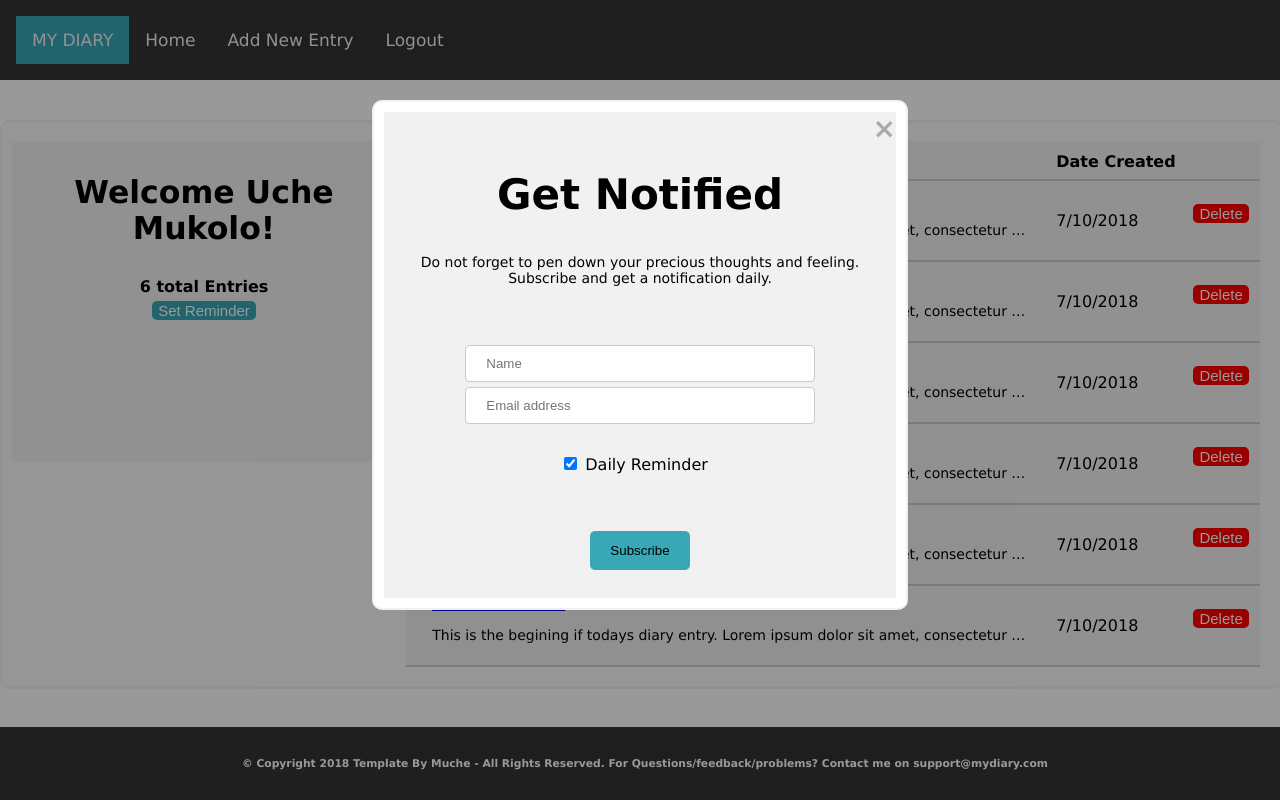
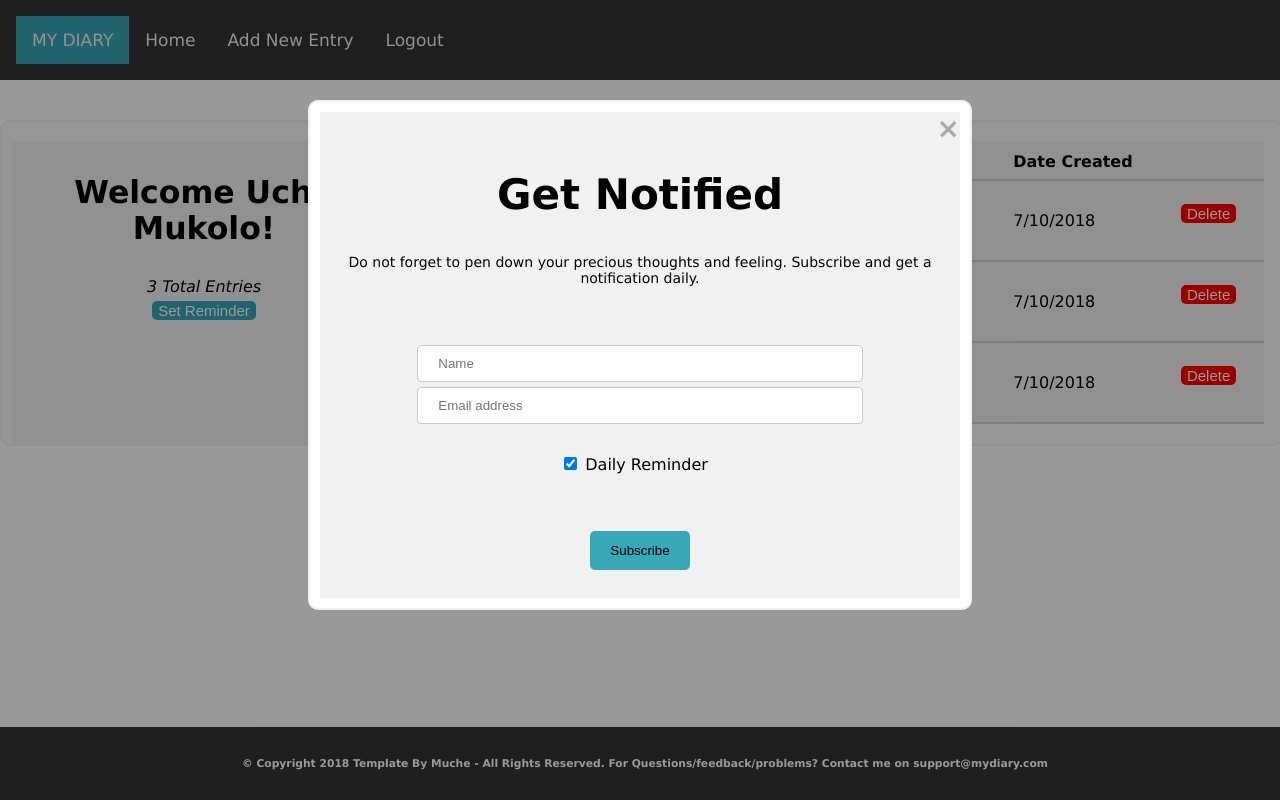
Before and after one commit to uchemukolo/myDiaryApp, a website: page UI/entries.html in a window 1280 px wide. Both pictures are taken after a click on the button "Set Reminder". Shown: the top 800 px of the page. Drawn offline with Linux system fonts and the light colour scheme.

Commit message:
update stylesheet

```diff
--- a/UI/css/style.css
+++ b/UI/css/style.css
@@ -2,6 +2,7 @@ body {
   margin: 0;
   font-family: Verdana, Geneva, Tahoma, sans-serif;
   background-color: #ffffff;
+
 }
 
 /* Naigation*/
@@ -145,7 +146,7 @@ border: 2px solid #f1f1f1;
   border-radius: 10px;
   border: 2px solid #f1f1f1;
   background-color: #fafafa;
-  margin: 75px auto;
+  margin: 70px auto;
   text-align: center;
   width: 42vw;
 }
@@ -170,7 +171,7 @@ border: 2px solid #f1f1f1;
 
 }
 .container-entries {
-  display: flex;
+  display: block;
   display: -webkit-box;
   display: -moz-box;
   display: -ms-flexbox;
@@ -184,7 +185,14 @@ border: 2px solid #f1f1f1;
   margin: 40px auto;
   margin-bottom: 100px;
   padding: 20px auto;
-  width: 100%;
+  width: 100vw;
+}
+
+.container-note {
+  padding: 20px;
+  background-color: #f1f1f1;
+  display: block;
+  text-align: center;
 }
 .col-25 {
   float: left;
@@ -225,11 +233,16 @@ border: 2px solid #f1f1f1;
   background-color: #f1f1f1;
   display: block;
   align-items: center;
-  height: 40vh;
+  height: auto;
+  margin-left: 10px;
   margin-top: 20px;
-  margin-left: 10px;
   text-align:center;
   width: 30%;
+}
+.profile {
+  display: block;
+  margin-top: 50px auto;
+  width: 100%;
 }
 
 .firstimg {
@@ -341,6 +354,7 @@ display: inline-block;
 .main {
   background-size: cover;
   background-repeat: no-repeat;
+
   background-image: url("../images/pexels-photo-845434.jpeg");
   color: #000000;
   height: 50vh;
@@ -416,13 +430,7 @@ margin-top: 10PX;
   border: 2px solid #f1f1f1;
   border-radius: 10px;
   background-color: #ffffff;
-  width: 40%;
-}
-.container-note {
-  padding: 20px;
-  background-color: #f1f1f1;
-  display: block;
-  text-align: center;
+  width: 50%;
 }
 
 /* The Close Button */
@@ -452,7 +460,7 @@ margin-top: 10PX;
   background-color: #38a7b6;
   border: none;
   border-radius: 5px;
-  margin: 5px 0px 5px 0px;
+  margin: 5px 0px 20px 0px;
   color: #ffffff;
   font-size: 15px;
   padding: 20px auto;
@@ -500,6 +508,27 @@ margin-top: 10PX;
   width: 75%;
 }
 
+.pagination {
+  display: inline-block;
+  margin: 0px auto;
+
+
+}
+
+.pagination a {
+  border: 1px solid #cecaca;
+  color: 000;
+  float: left;
+  padding: 8px 16px;
+  text-decoration: none;
+  transition: background-color .3s;
+}
+
+.pagination a.active {
+  background-color: #38a7b6;
+  border: 1px solid #cecaca;
+  color: #fff;
+}
 @media only screen and (max-width:700px) {
   /* For mobile phones: */
   .container-entries, .main-reminder {
@@ -544,20 +573,21 @@ table {
   padding:0px auto;
   text-align:left;
   text-decoration: none;
-  width: 66.7VW;
+  width: 67VW;
 }
 td, th {
-  border-bottom: 2px solid #ccc;
+  border-bottom: 2px solid #cdd2d4;
   text-align: left;
   text-decoration: none;
   padding: 8px;
 }
 .ellipsis {
   white-space: nowrap;
-    width: 600px;
+    width: 450px;
     overflow: hidden;
     text-overflow: ellipsis;
 }
+
 .welcome {
   text-align: center;
 }
--- a/UI/entries.html
+++ b/UI/entries.html
@@ -7,7 +7,6 @@
   <meta name="viewport" content="width=device-width, initial-scale=1" />
   <link rel="stylesheet" href="css/style.css">
   <link rel="stylesheet" href="https://cdnjs.cloudflare.com/ajax/libs/font-awesome/4.7.0/css/font-awesome.min.css">
-
 </head>
 
 <body class="background">
@@ -22,13 +21,15 @@
   </div>
   <div class="container-entries">
     <div class="entry-list">
+
         <h3>Welcome Uche Mukolo!</h3>
         <span id="total-entries">
-      <strong>6 total Entries</strong>
+          <em>3 Total Entries</em>
         </span>
         </br>
         <!-- Trigger/Open The Modal -->
         <button id="myBtn">Set Reminder</button>
+
     </div>
     <div id="myModal" class="modal">
       <div class="modal-content">
@@ -50,7 +51,10 @@
           </div>
         </form>
       </div>
+
     </div>
+
+
     <table>
       <tr>
         <th></th>
@@ -60,6 +64,7 @@
       </tr>
       <tr>
         <td>
+
         </td>
         <td>
           <a href="entry-detail.html">Latest Entry</a>
@@ -76,6 +81,7 @@
       </tr>
       <tr>
         <td>
+
         </td>
         <td>
           <a href="entry-detail.html">My Day at the beach</a>
@@ -93,55 +99,7 @@
       </tr>
       <tr>
         <td>
-        </td>
-        <td>
-          <a href="entry-detail.html">About Christmas</a>
-          <p class="ellipsis">This is the begining if todays diary entry. Lorem ipsum dolor sit amet, consectetur adipiscing elit. Phasellus
-            imperdiet, nulla et dictum interdum, nisi lorem egestas vitae scel...
-          </p>
-        </td>
-        <td>
-          7/10/2018
-        </td>
-        <td>
-          <button id="myDelBtn">Delete</button>
-        </td>
-      </tr>
-      <tr>
-        <td>
-        </td>
-        <td>
-          <a href="entry-detail.html">Latest Entry</a>
-          <p class="ellipsis">This is the begining if todays diary entry. Lorem ipsum dolor sit amet, consectetur adipiscing elit. Phasellus
-            imperdiet, nulla et dictum interdum, nisi lorem egestas vitae scel....
-          </p>
-        </td>
-        <td>
-          7/10/2018
-        </td>
-        <td>
-          <button id="myDelBtn">Delete</button>
-        </td>
-      </tr>
-      <tr>
-        <td>
-        </td>
-        <td>
-          <a href="entry-detail.html">My Day at the beach</a>
-          <p class="ellipsis">This is the begining if todays diary entry. Lorem ipsum dolor sit amet, consectetur adipiscing elit. Phasellus
-            imperdiet, nulla et dictum interdum, nisi lorem egestas vitae scel...
 
-          </p>
-        </td>
-        <td>
-          7/10/2018
-        </td>
-        <td>
-          <button id="myDelBtn">Delete</button>
-        </td>
-      </tr>
-      <tr>
-        <td>
         </td>
         <td>
           <a href="entry-detail.html">About Christmas</a>
@@ -157,6 +115,8 @@
         </td>
       </tr>
     </table>
+
+  </div>
   </div>
   </div>
   </div>
```
Lines whose indentation alone changed are shown as unchanged.
